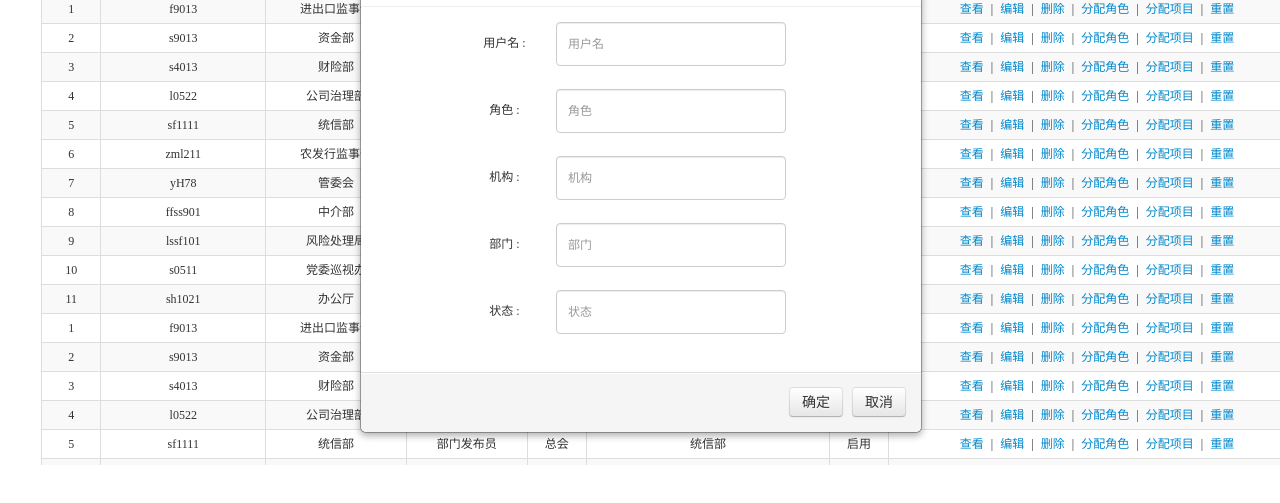
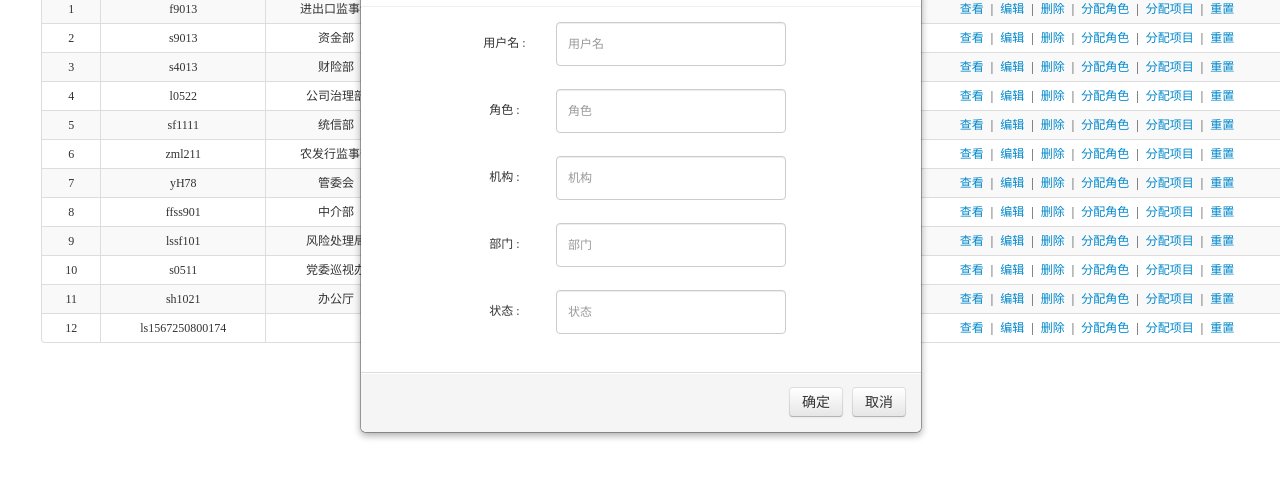
Before and after one commit to liumin2020/Zhong-jg20190826, a plain HTML site: page page/zfry/tableMenusPage.html in a window 1280 px wide. Both pictures are taken after a click on the button "新建用户". Shown: the part 123-626 px from the top of the page. Drawn offline with Linux system fonts and the light colour scheme.

Commit message:
newUsrAddDone

```diff
--- a/page/zfry/tableMenusPage.html
+++ b/page/zfry/tableMenusPage.html
@@ -614,23 +614,24 @@
 
           //声明一个随机数变量，默认为1
           var GetRandomn = 1;
+          console.log(datas);
           var timestamp = new Date().getTime();
           GetRandomn = Math.floor(Math.random() * 100 + timestamp + 1);
           var strCode = 'ls' + GetRandomn;
 
           var newUserInforObj = {};
-          newUserInforObj.orderNum =len+1+'';
+          len++;
+          newUserInforObj.orderNum =len+'';
           newUserInforObj.userCode = strCode;
           newUserInforObj.userName = newUserNameVal;
           newUserInforObj.role = newUserRoleVal;
           newUserInforObj.organization = newUserOrganizationVal;
           newUserInforObj.department = newUserDepartmentVal;
           newUserInforObj.status = newUserStatusVal;
+          datas=[];
           datas.push(newUserInforObj);
-
+          tableInfoShow();
           newUserInforObj = {};
-          tableInfoShow();
-          console.log(len);
           $('#addNewUserModal #inputAddUserName').val('');
           $('#addNewUserModal #inputAddRole').val('');
           $('#addNewUserModal #inputAddOrganization').val('');
```
